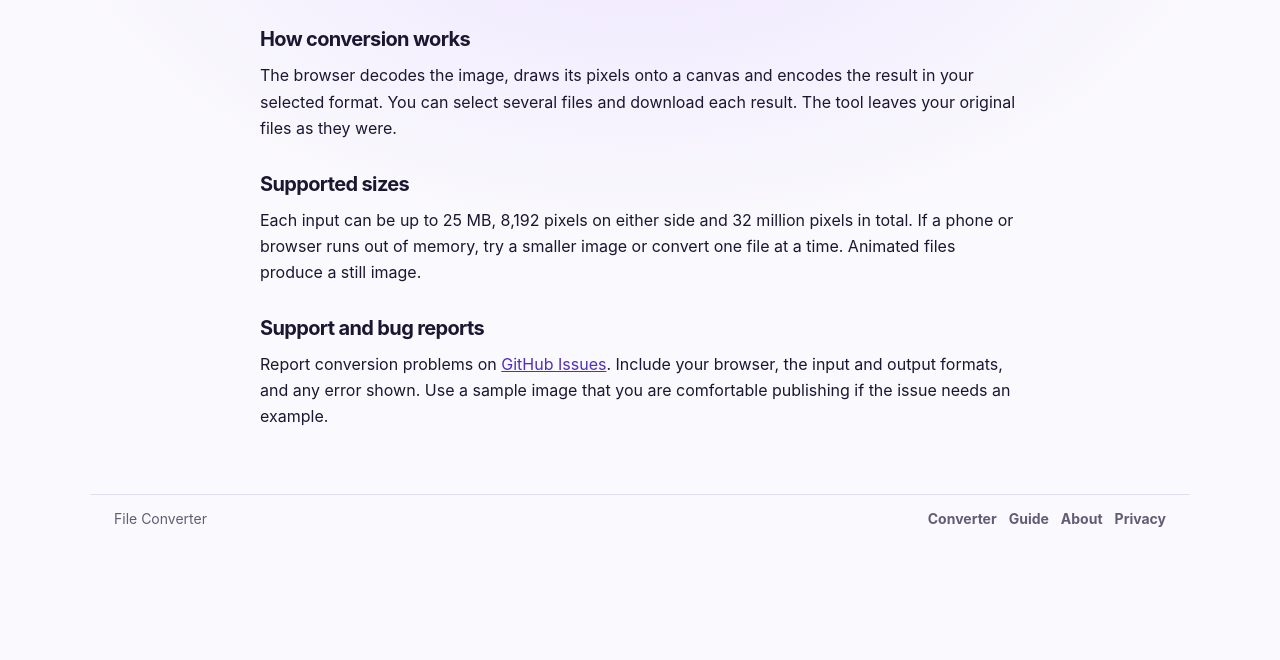
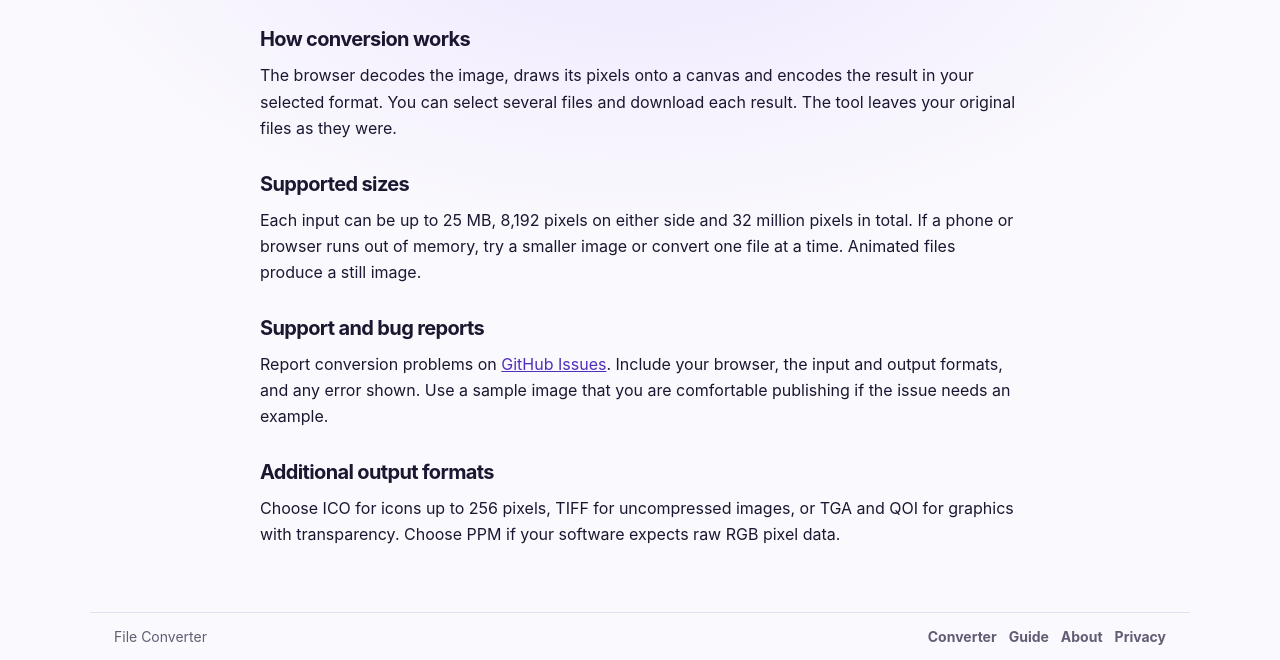
Before and after one commit to minovaiq/File-Converter, a plain HTML site: page about.html in a window 1280 px wide. Shown: the part 269-929 px from the top of the page. Before the commit the page ends 811 px from the top, so only its background shows below. Drawn offline with Linux system fonts and the light colour scheme.

Commit message:
Expand conversion formats, refine controls, and validate file signatures

```diff
--- a/about.html
+++ b/about.html
@@ -24,7 +24,8 @@
 <h2>Supported sizes</h2>
 <p>Each input can be up to 25 MB, 8,192 pixels on either side and 32 million pixels in total. If a phone or browser runs out of memory, try a smaller image or convert one file at a time. Animated files produce a still image.</p>
 <h2 id="support">Support and bug reports</h2>
-<p>Report conversion problems on <a href="https://github.com/minovaiq/File-Converter/issues">GitHub Issues</a>. Include your browser, the input and output formats, and any error shown. Use a sample image that you are comfortable publishing if the issue needs an example.</p></article></main>
+<p>Report conversion problems on <a href="https://github.com/minovaiq/File-Converter/issues">GitHub Issues</a>. Include your browser, the input and output formats, and any error shown. Use a sample image that you are comfortable publishing if the issue needs an example.</p><h2>Additional output formats</h2><p>Choose ICO for icons up to 256 pixels, TIFF for uncompressed images, or TGA and QOI for graphics with transparency. Choose PPM if your software expects raw RGB pixel data.</p>
+</article></main>
 <footer><a href="./">File Converter</a><nav aria-label="Footer navigation"><a href="./">Converter</a><a href="guide.html">Guide</a><a href="about.html">About</a><a href="privacy.html">Privacy</a></nav></footer>
 </body>
 </html>
```
